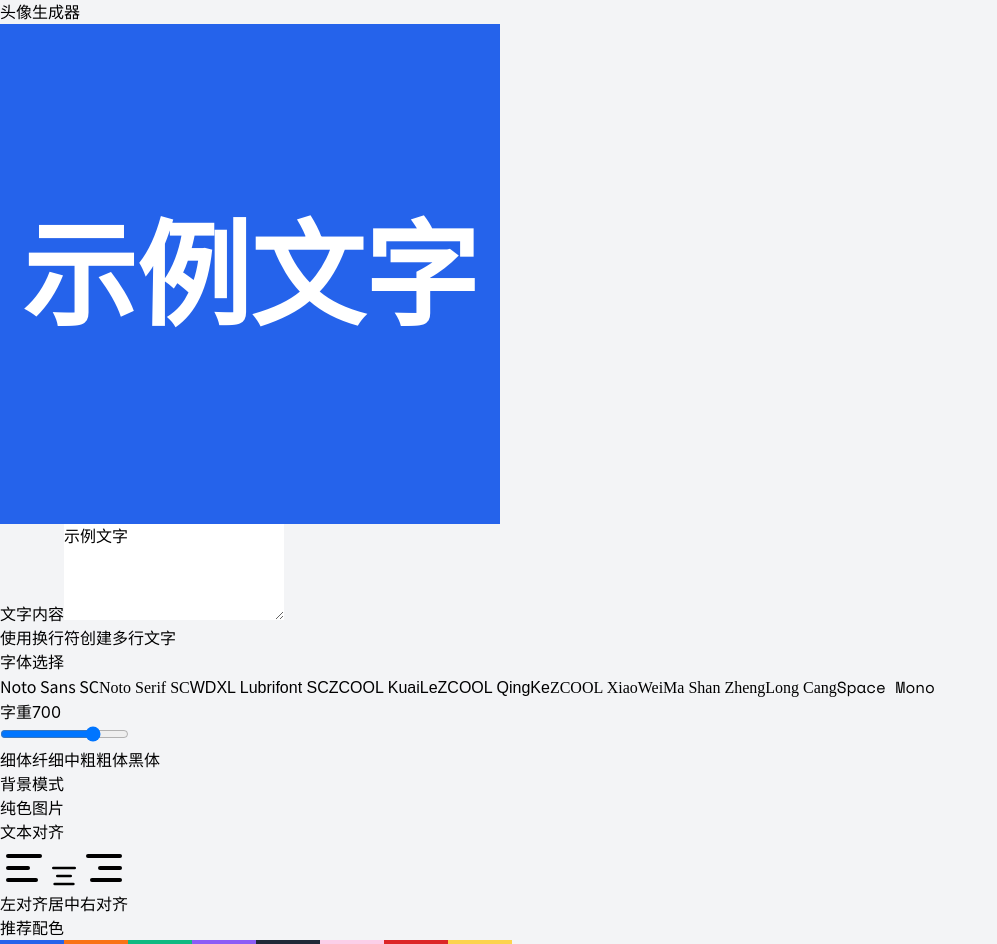
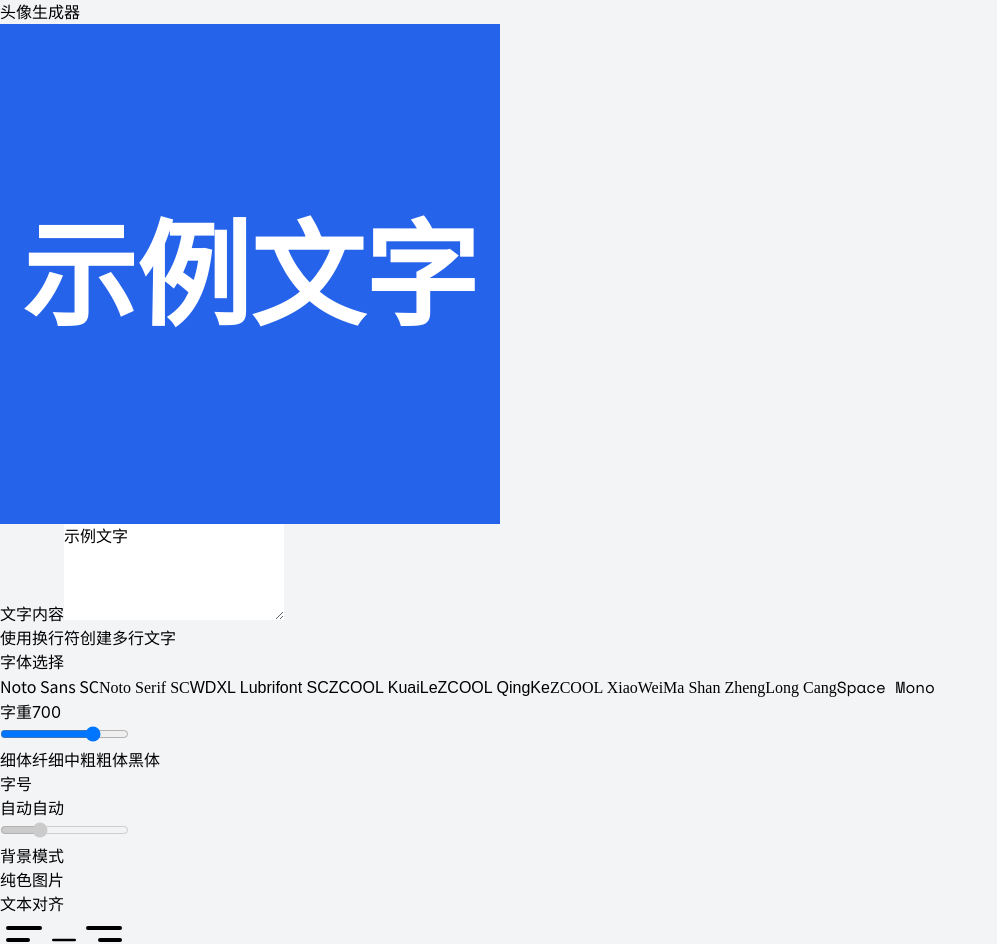
Before and after one commit to A1exMinatoooo/simp-avatar-gen, a React (Vite) app: page / in a window 1280 px wide. Shown: the top 944 px of the page, without its empty margins (0-997 px from the left). Built offline with nearby package versions, Linux system fonts and the light colour scheme; the HTML template or start-up script is replaced by a standard one; a web font is replaced by a local one.

Commit message:
feat: add manual font size control with auto-fit toggle

```diff
--- a/src/App.tsx
+++ b/src/App.tsx
@@ -26,6 +26,9 @@ function App() {
     if (!('fontWeight' in config)) {
       migrated = { ...migrated, fontWeight: DEFAULT_CONFIG.fontWeight }
     }
+    if (!('fontSize' in config)) {
+      migrated = { ...migrated, fontSize: DEFAULT_CONFIG.fontSize }
+    }
     if (!('imageCrop' in config)) {
       migrated = { ...migrated, imageCrop: DEFAULT_CONFIG.imageCrop }
     }
@@ -49,6 +52,11 @@ function App() {
 
   const handleFontWeightChange = useCallback(
     (fontWeight: number) => setConfig((prev) => ({ ...prev, fontWeight })),
+    [setConfig],
+  )
+
+  const handleFontSizeChange = useCallback(
+    (fontSize: number) => setConfig((prev) => ({ ...prev, fontSize })),
     [setConfig],
   )
 
@@ -119,6 +127,7 @@ function App() {
                 textColor={migratedConfig.textColor}
                 font={migratedConfig.font}
                 fontWeight={migratedConfig.fontWeight}
+                fontSize={migratedConfig.fontSize}
                 textAlign={migratedConfig.textAlign}
                 bgMode={migratedConfig.bgMode}
                 imageDataUrl={migratedConfig.imageDataUrl}
@@ -135,9 +144,11 @@ function App() {
                 text={migratedConfig.text}
                 font={migratedConfig.font}
                 fontWeight={migratedConfig.fontWeight}
+                fontSize={migratedConfig.fontSize}
                 onTextChange={handleTextChange}
                 onFontChange={handleFontChange}
                 onFontWeightChange={handleFontWeightChange}
+                onFontSizeChange={handleFontSizeChange}
               />
 
               <BackgroundModeToggle
--- a/src/components/AvatarPreview.tsx
+++ b/src/components/AvatarPreview.tsx
@@ -10,6 +10,7 @@ interface AvatarPreviewProps {
   textColor: string
   font: string
   fontWeight: number
+  fontSize: number
   textAlign: TextAlign
   bgMode: BackgroundMode
   imageDataUrl: string | null
@@ -21,7 +22,7 @@ interface AvatarPreviewProps {
 }
 
 export function AvatarPreview({
-  text, bgColor, textColor, font, fontWeight, textAlign,
+  text, bgColor, textColor, font, fontWeight, fontSize, textAlign,
   bgMode, imageDataUrl, imageCrop, textPosition, textOverlay,
   onPositionChange, canvasRef,
 }: AvatarPreviewProps) {
@@ -35,6 +36,7 @@ export function AvatarPreview({
   const debouncedTextColor = useDebounce(textColor, 150)
   const debouncedFont = useDebounce(font, 150)
   const debouncedFontWeight = useDebounce(fontWeight, 150)
+  const debouncedFontSize = useDebounce(fontSize, 150)
   const debouncedTextAlign = useDebounce(textAlign, 150)
   const debouncedPosition = useDebounce(textPosition, 50)
   const debouncedOverlay = useDebounce(textOverlay, 150)
@@ -75,11 +77,12 @@ export function AvatarPreview({
         textPosition: debouncedPosition,
         textOverlay: debouncedOverlay,
         fontWeight: debouncedFontWeight,
+        fontSize: debouncedFontSize,
       })
       setIsRendering(false)
       renderTimerRef.current = null
     })
-  }, [canvasRef, debouncedText, debouncedBgColor, debouncedTextColor, debouncedFont, debouncedFontWeight, debouncedTextAlign, bgMode, loadedImage, debouncedCrop, debouncedPosition, debouncedOverlay])
+  }, [canvasRef, debouncedText, debouncedBgColor, debouncedTextColor, debouncedFont, debouncedFontWeight, debouncedFontSize, debouncedTextAlign, bgMode, loadedImage, debouncedCrop, debouncedPosition, debouncedOverlay])
 
   useEffect(() => {
     performRender()
--- a/src/components/TextEditor.tsx
+++ b/src/components/TextEditor.tsx
@@ -5,12 +5,14 @@ interface TextEditorProps {
   text: string
   font: string
   fontWeight: number
+  fontSize: number
   onTextChange: (text: string) => void
   onFontChange: (font: string) => void
   onFontWeightChange: (weight: number) => void
+  onFontSizeChange: (size: number) => void
 }
 
-export function TextEditor({ text, font, fontWeight, onTextChange, onFontChange, onFontWeightChange }: TextEditorProps) {
+export function TextEditor({ text, font, fontWeight, fontSize, onTextChange, onFontChange, onFontWeightChange, onFontSizeChange }: TextEditorProps) {
   return (
     <div className="space-y-4">
       <div>
@@ -51,6 +53,33 @@ export function TextEditor({ text, font, fontWeight, onTextChange, onFontChange,
           ))}
         </div>
       </div>
+
+      <div>
+        <div className="flex items-center justify-between mb-1">
+          <label className="block text-sm font-medium text-gray-700">
+            字号
+          </label>
+          <div className="flex items-center gap-2">
+            <span className="text-sm text-gray-500">{fontSize === 0 ? '自动' : `${fontSize}px`}</span>
+            <button
+              onClick={() => onFontSizeChange(0)}
+              className={`text-xs px-2 py-0.5 rounded transition-colors ${fontSize === 0 ? 'bg-blue-100 text-blue-700' : 'text-gray-400 hover:text-gray-600'}`}
+            >
+              自动
+            </button>
+          </div>
+        </div>
+        <input
+          type="range"
+          min={20}
+          max={300}
+          step={1}
+          value={fontSize === 0 ? 100 : fontSize}
+          onChange={(e) => onFontSizeChange(Number(e.target.value))}
+          disabled={fontSize === 0}
+          className={`w-full h-2 bg-gray-200 rounded-lg appearance-none cursor-pointer accent-blue-600 ${fontSize === 0 ? 'opacity-40' : ''}`}
+        />
+      </div>
     </div>
   )
 }
--- a/src/types.ts
+++ b/src/types.ts
@@ -24,6 +24,7 @@ export interface AvatarConfig {
   textColor: string
   font: string
   fontWeight: number
+  fontSize: number
   textAlign: TextAlign
   bgMode: BackgroundMode
   imageDataUrl: string | null
@@ -44,6 +45,7 @@ export const DEFAULT_CONFIG: AvatarConfig = {
   textColor: '#FFFFFF',
   font: '"Noto Sans SC", sans-serif',
   fontWeight: 700,
+  fontSize: 0,
   textAlign: 'center',
   bgMode: 'color',
   imageDataUrl: null,
--- a/src/utils/canvas.ts
+++ b/src/utils/canvas.ts
@@ -66,6 +66,7 @@ export interface RenderOptions {
   textPosition?: TextPosition
   textOverlay?: TextOverlay
   fontWeight?: number
+  fontSize?: number
 }
 
 export function renderAvatar(
@@ -112,7 +113,9 @@ export function renderAvatar(
   const maxWidth = CANVAS_SIZE - PADDING * 2
   const maxHeight = CANVAS_SIZE - PADDING * 2
 
-  const fontSize = findOptimalFontSize(ctx, lines, font, fontWeight, maxWidth, maxHeight)
+  const fontSize = (options?.fontSize ?? 0) > 0
+    ? options!.fontSize!
+    : findOptimalFontSize(ctx, lines, font, fontWeight, maxWidth, maxHeight)
   const lineHeight = fontSize * 1.2
   const totalHeight = lines.length * lineHeight
 
```
